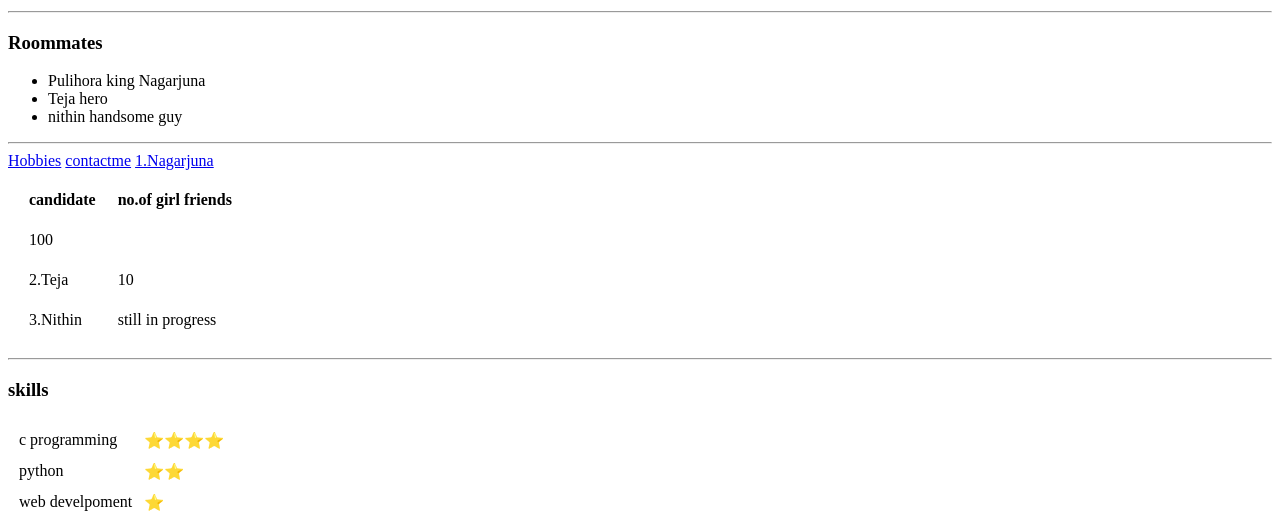
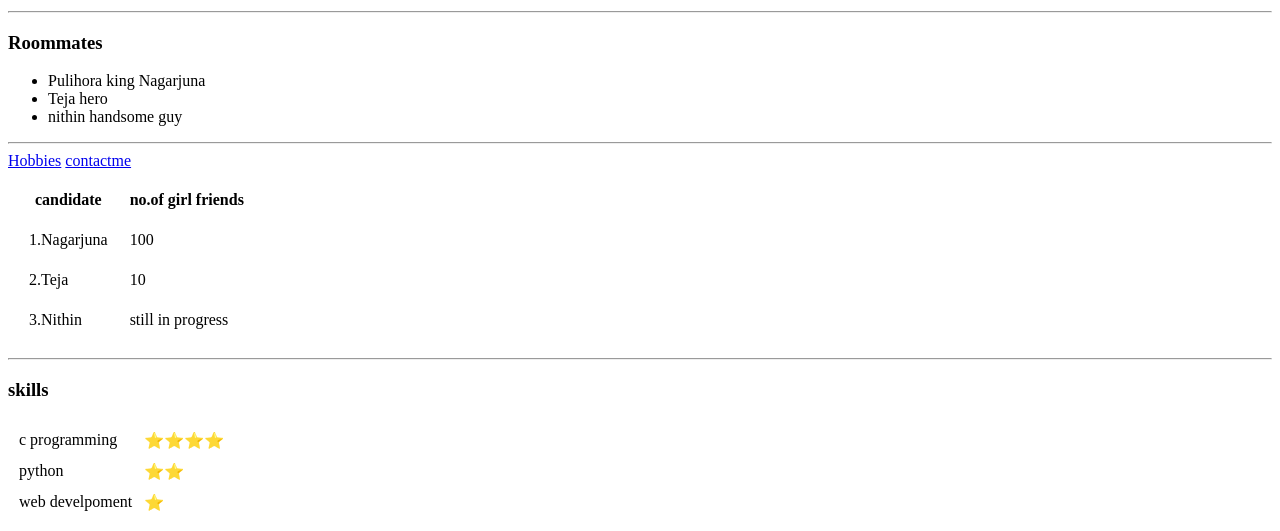
Before and after one commit to simha2508/cv, a plain HTML site: page index.html in a window 1280 px wide. Shown: the part 351-882 px from the top of the page. Drawn offline with Linux system fonts and the light colour scheme.

Commit message:
Update index.html

```diff
--- a/index.html
+++ b/index.html
@@ -33,7 +33,7 @@
     </thead>
     <tbody>
       <tr>
-        <a href="nag.html">1.Nagarjuna</a>
+        <a href="nag.html"><td>1.Nagarjuna</td></a>
         <td>100</td>
       </tr>
       <tr>
```
